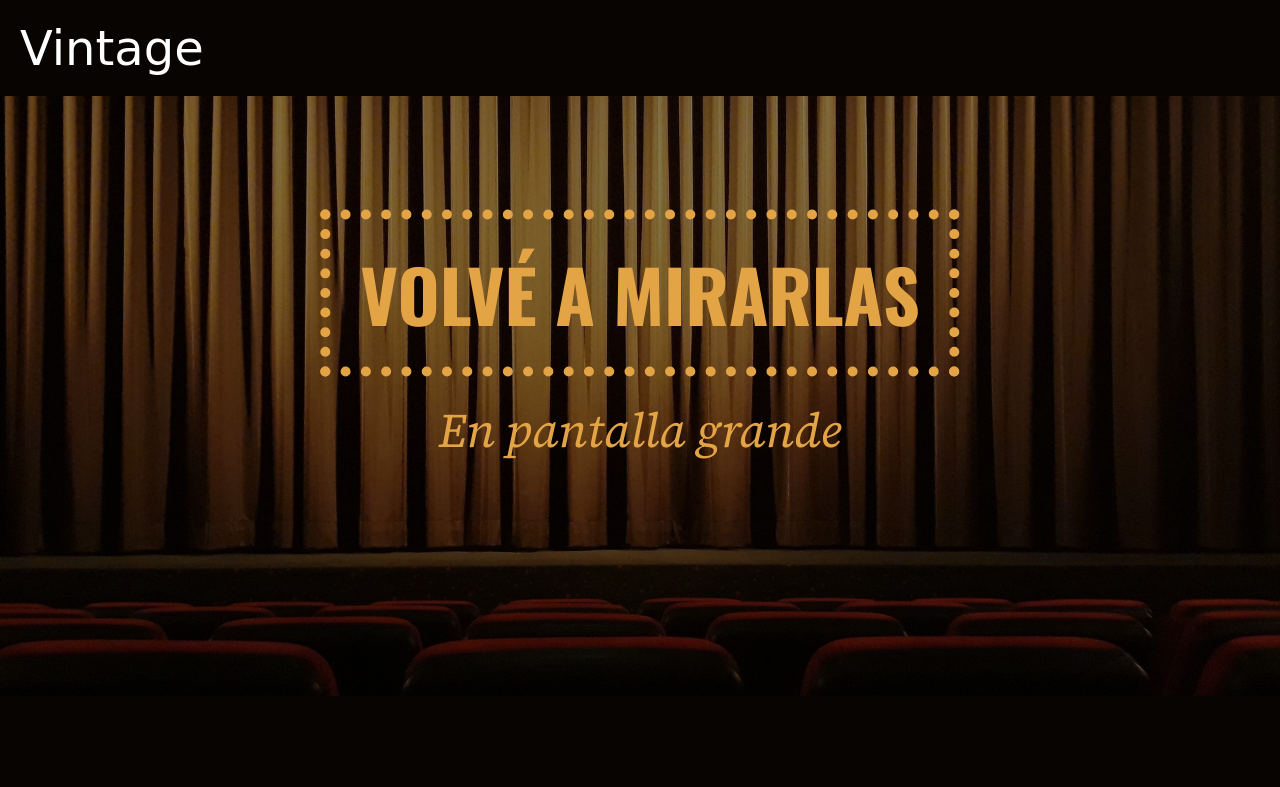
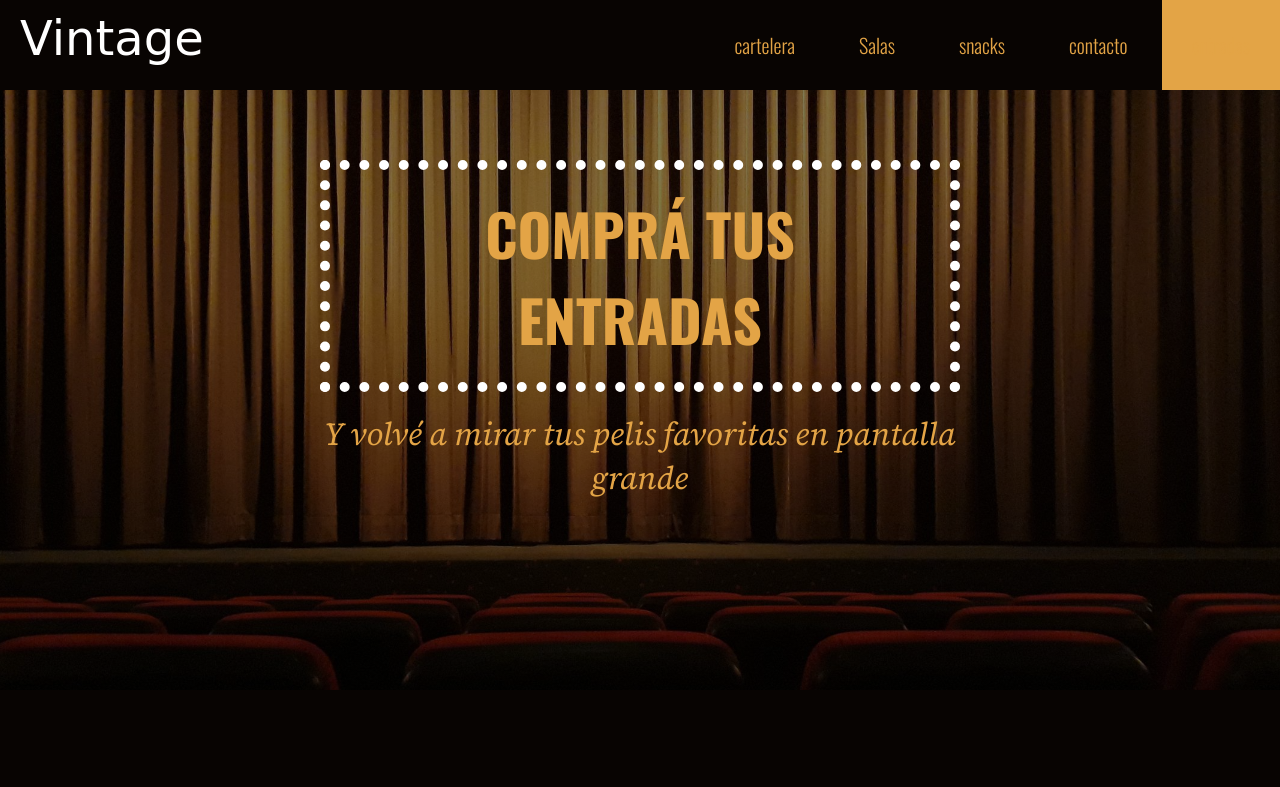
Before and after one commit to Amneweb/proyectoJS, a plain HTML site: page index.html in a window 1280 px wide. Shown: the top 787 px of the page. Drawn offline with nearby package versions, Linux system fonts and the light colour scheme; a web font is replaced by a local one.

Commit message:
armamos el borrador del header

```diff
--- a/index.html
+++ b/index.html
@@ -13,15 +13,24 @@
     <header class="header">
         <div class="logo">
             <p class="logo__p">Vintage</p>
-        </div>
+            </div>
+            <nav class="nav">
+                <ul class="nav__ul">
+                    <li><a href="#">cartelera</a></li>
+                    <li><a href="">Salas</a></li>
+                    <li><a href="">snacks</a></li>
+                    <li><a href="">contacto</a></li>
+                    <li class="header__li--entradas"><a href="#" onclick="ejecutar();">entradas</a></li>
+                </ul>
+            </nav>
     </header>
     <section class="hero">
         <div class="hero__div">
         <p class="hero__p--principal">
-            Volvé a mirarlas
+            <a href="#" onclick="ejecutar();">Comprá tus entradas</a>
         </p>
         <p class="hero__p--secundario">
-            En pantalla grande
+            Y volvé a mirar tus pelis favoritas en pantalla grande
         </p>
     </div>
     </section>
--- a/styles/scss/_index.scss
+++ b/styles/scss/_index.scss
@@ -4,6 +4,7 @@
     --logo:'Fascinate', cursive;
     --bungee: 'Bungee Shade', cursive;
     --headings: 'Fascinate', cursive;
+    --nunito: 'Nunito', sans-serif;
     --size-p:20px;
     --size-h1:3em;
     --size-h2:3em;
@@ -53,6 +54,20 @@ h2, h3, h4, h5 {
     font-size:var(--size-h#{$i})
     }
 }
+.nav__ul {
+    list-style-type: none;
+    li {
+        display:inline-block;
+        font-family: var(--oswald);
+        a {
+            padding:30px;
+            text-decoration:none;
+            color:var(--hunyadi-yellow);
+            display:block;
+        }
+
+    }
+}
 .main {
     padding:100px;
     background-color: var(--smoky-black);
@@ -87,17 +102,28 @@ h2, h3, h4, h5 {
 &__p--principal {
     text-align: center;
   text-transform:uppercase;
-  font-size:calc(var(--size-h1)*1.5);
+  font-size:calc(var(--size-h1)*1.2);
   font-family:var(--oswald);
   font-weight:var(--weight-p-bold);
-border:dotted 10px var(--hunyadi-yellow);
-color:var(--hunyadi-yellow);
-padding:20px 30px;
+a {
+    border:dotted 10px white;
+    display:block;
+    color:var(--hunyadi-yellow);
+    text-decoration: none;
+    padding:20px 30px;
+    &:hover {
+        color:white;
+        border:dotted 10px var(--hunyadi-yellow);
+    }
+}
+
+
 }
 &__p--secundario {
     font-style:italic;
-    font-size:var(--size-h2);
+    font-size:var(--size-h3);
     text-align: center;
+    font-family:var(--normal);
     margin-top:20px;
     color:var(--hunyadi-yellow);
 }
@@ -105,10 +131,20 @@ padding:20px 30px;
 .header {
     position:sticky;
     background-color: var(--smoky-black);
+    display:flex;
+    justify-content: space-between;
+    &__li--entradas {
+
+        a {
+            background-color:var(--hunyadi-yellow);
+            color:var(--barn-red);
+        }
+    }
 }
+
 .logo__p {
     font-family:var(--headings);
     font-size:var(--size-h1);
-    padding:20px;
+    padding:10px 20px 20px 20px;
     color:white;
 }
```
Also changed, not shown: styles/css/style.css, 1 other file.
